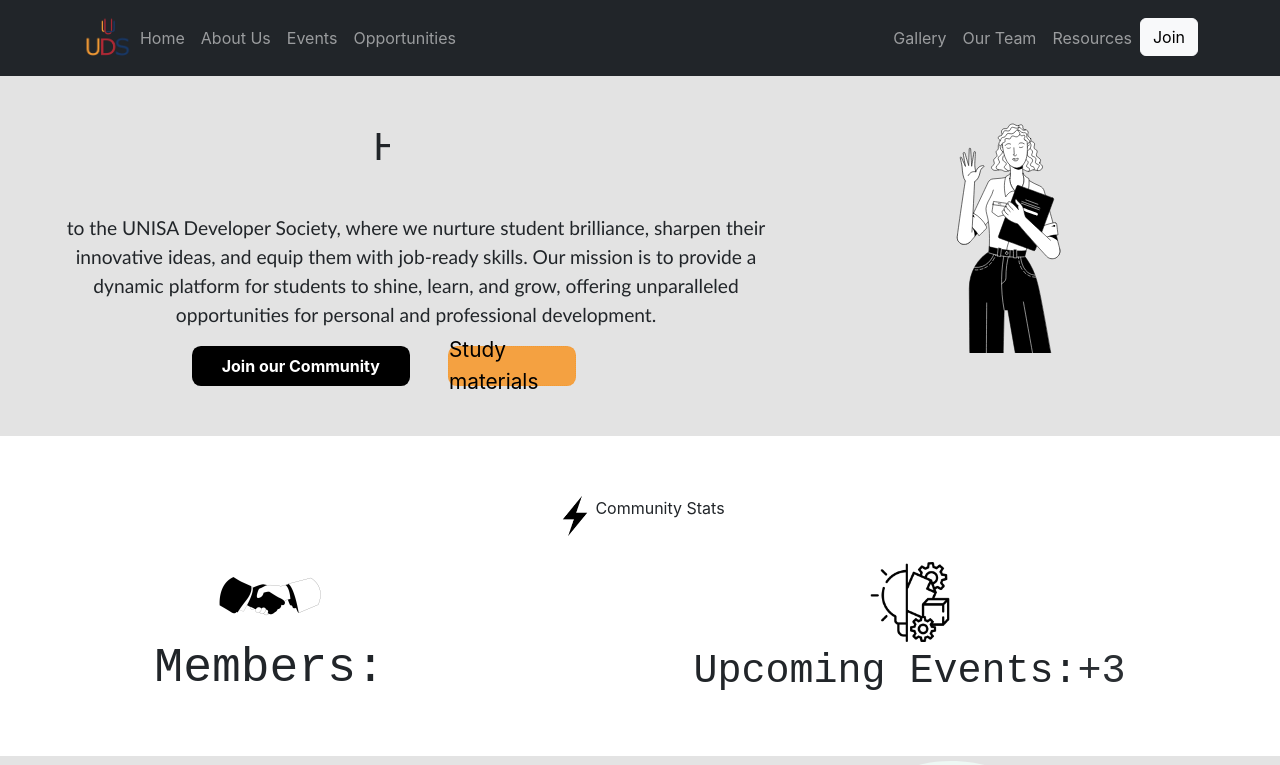
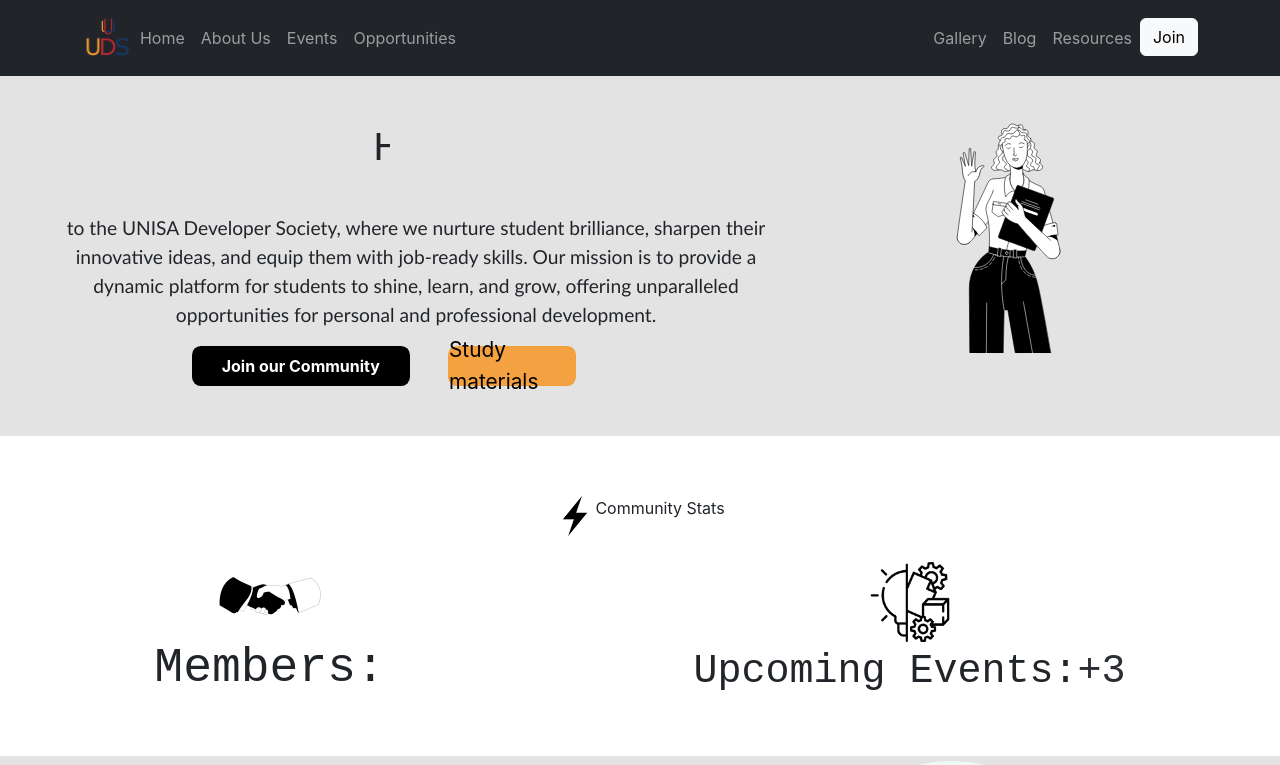
Before and after one commit to unisadevsociety/site, a React (Create React App) app: page /site/home in a window 1280 px wide. Shown: the top 765 px of the page. Built offline with nearby package versions, Linux system fonts and the light colour scheme; no server answers.

Commit message:
footer dot added

```diff
--- a/src/components/Footer.js
+++ b/src/components/Footer.js
@@ -75,18 +75,12 @@
               <h3 className="footer-heading">Quick Links</h3>
               <ul className="quick-links">
                 <li>
-                  <Link
-                    to="https://unisadevsociety.github.io/team/"
-                    className="black-text"
-                  >
+                  <Link to="#" className="black-text">
                     Contact Us
                   </Link>
                 </li>
                 <li>
-                  <Link
-                    to="https://unisadevsociety.github.io/team/"
-                    className="black-text"
-                  >
+                  <Link to="#" className="black-text">
                     Meet Our Team
                   </Link>
                 </li>
--- a/src/components/Navbar.js
+++ b/src/components/Navbar.js
@@ -35,8 +35,8 @@
             <Nav.Link as={Link} to="/maintenancePage">
               Gallery
             </Nav.Link>
-            <Nav.Link as={Link} to="https://unisadevsociety.github.io/team/">
-              Our Team
+            <Nav.Link as={Link} to="#">
+              Blog
             </Nav.Link>
             <Nav.Link as={Link} to="https://unisadevsociety.github.io/LIB/">
               Resources
```
